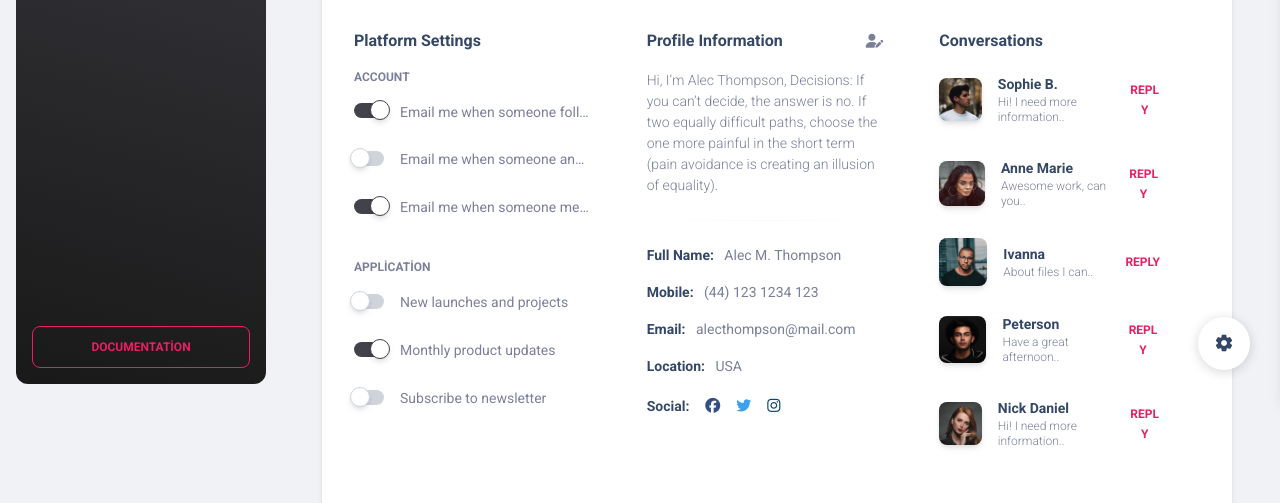
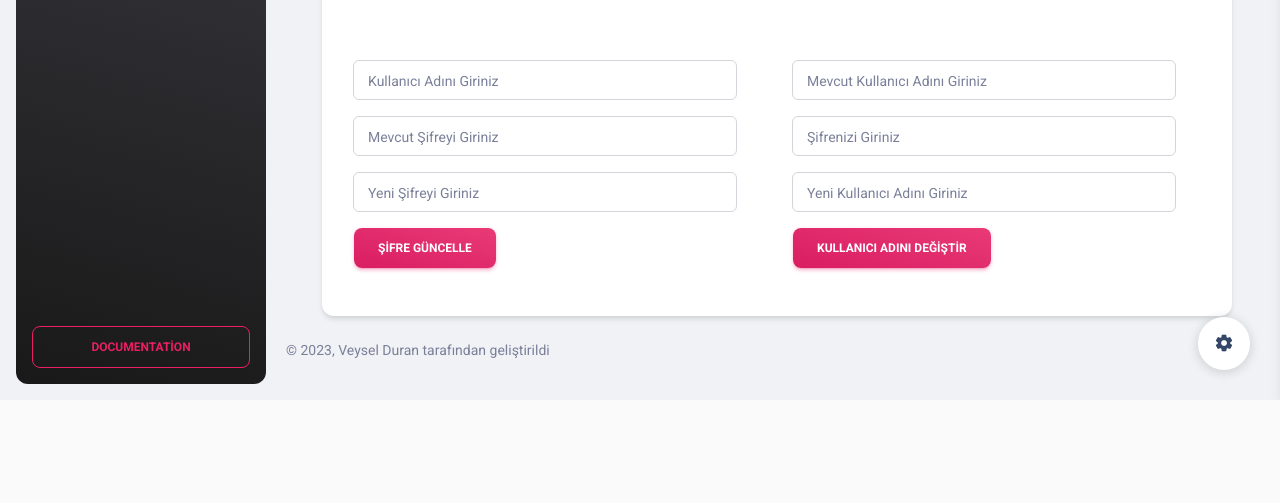
Before and after one commit to yasogithub/QrMenuPhp, a PHP site: page /profile.php in a window 1280 px wide. Shown: the part 400-903 px from the top of the page. After the commit the page ends 800 px from the top, so only its background shows below. Run offline with PHP 8.4, Linux system fonts and the light colour scheme; a user stored in the database is signed in; data comes from the database, SQL or seed files in the repository; some libraries are stand-ins or nearby versions.

Commit message:
profil değişiklikleri

```diff
--- a/admin/inc/afooter.php
+++ b/admin/inc/afooter.php
@@ -6,9 +6,8 @@
                 © <script>
                   document.write(new Date().getFullYear())
                 </script>,
-                made with <i class="fa fa-heart"></i> by
-                <a href="https://www.creative-tim.com" class="font-weight-bold" target="_blank">düzenle</a>
-                düzenle
+                Veysel Duran<i ></i> tarafından
+                geliştirildi
               </div>
             </div>
           </div>
--- a/admin/profile.php
+++ b/admin/profile.php
@@ -1,7 +1,7 @@
 <?php
 include("inc/ahead.php");
 
-$queryString="select * from admin where Id=".$_SESSION["id"];
+$queryString = "select * from admin where Id=" . $_SESSION["id"];
 $sorgu = $baglanti->prepare($queryString);
 $sorgu->execute();
 $sonuc = $sorgu->fetch();
@@ -22,7 +22,7 @@ $sonuc = $sorgu->fetch();
             <div class="col-auto my-auto">
                 <div class="h-100">
                     <h5 class="mb-1">
-                        <?= strtoupper($sonuc["Name"]), " ",strtoupper($sonuc["Surname"])?>
+                        <?= strtoupper($sonuc["Name"]), " ", strtoupper($sonuc["Surname"]) ?>
                     </h5>
                     <p class="mb-0 font-weight-normal text-sm">
                         Admin
@@ -32,7 +32,7 @@ $sonuc = $sorgu->fetch();
             <div class="col-lg-4 col-md-6 my-sm-auto ms-sm-auto me-sm-0 mx-auto mt-3">
                 <div class="nav-wrapper position-relative end-0">
                     <ul class="nav nav-pills nav-fill p-1" role="tablist">
-                        <li class="nav-item">
+                        <!-- <li class="nav-item">
                             <a class="nav-link mb-0 px-0 py-1 active " data-bs-toggle="tab" href="javascript:;" role="tab" aria-selected="true">
                                 <i class="material-icons text-lg position-relative">home</i>
                                 <span class="ms-1">App</span>
@@ -43,11 +43,11 @@ $sonuc = $sorgu->fetch();
                                 <i class="material-icons text-lg position-relative">email</i>
                                 <span class="ms-1">Messages</span>
                             </a>
-                        </li>
+                        </li> -->
                         <li class="nav-item">
                             <a class="nav-link mb-0 px-0 py-1 " data-bs-toggle="tab" href="javascript:;" role="tab" aria-selected="false">
                                 <i class="material-icons text-lg position-relative">settings</i>
-                                <span class="ms-1">Settings</span>
+                                <span class="ms-1">Profil Ayarları</span>
                             </a>
                         </li>
                     </ul>
@@ -56,14 +56,27 @@ $sonuc = $sorgu->fetch();
         </div>
         <div class="row">
             <div class="row">
-                <div class="col-12 col-xl-4">
+                <div class="col-12 col-xl-6">
                     <div class="card card-plain h-100">
                         <div class="card-header pb-0 p-3">
-                            <h6 class="mb-0">Platform Settings</h6>
                         </div>
-                        <div class="card-body p-3">
-                            <h6 class="text-uppercase text-body text-xs font-weight-bolder">Account</h6>
-                            <ul class="list-group">
+                    <div class="card-body p-3">
+                        <form>
+                            <div class="input-group input-group-outline my-3">
+                                <label class="form-label">Kullanıcı Adını Giriniz</label>
+                                <input type="text" class="form-control">
+                            </div>
+                            <div class="input-group input-group-outline my-3">
+                                <label class="form-label">Mevcut Şifreyi Giriniz</label>
+                                <input type="password" class="form-control">
+                            </div>
+                            <div class="input-group input-group-outline my-3">
+                                <label class="form-label">Yeni Şifreyi Giriniz</label>
+                                <input type="password" class="form-control">
+                            </div>
+                        </form>
+                            <a class="btn bg-gradient-primary">Şifre Güncelle</a>
+                            <!-- <ul class="list-group">
                                 <li class="list-group-item border-0 px-0">
                                     <div class="form-check form-switch ps-0">
                                         <input class="form-check-input ms-auto" type="checkbox" id="flexSwitchCheckDefault" checked>
@@ -82,8 +95,8 @@ $sonuc = $sorgu->fetch();
                                         <label class="form-check-label text-body ms-3 text-truncate w-80 mb-0" for="flexSwitchCheckDefault2">Email me when someone mentions me</label>
                                     </div>
                                 </li>
-                            </ul>
-                            <h6 class="text-uppercase text-body text-xs font-weight-bolder mt-4">Application</h6>
+                            </ul> -->
+                            <!-- <h6 class="text-uppercase text-body text-xs font-weight-bolder mt-4">Application</h6>
                             <ul class="list-group">
                                 <li class="list-group-item border-0 px-0">
                                     <div class="form-check form-switch ps-0">
@@ -103,11 +116,11 @@ $sonuc = $sorgu->fetch();
                                         <label class="form-check-label text-body ms-3 text-truncate w-80 mb-0" for="flexSwitchCheckDefault5">Subscribe to newsletter</label>
                                     </div>
                                 </li>
-                            </ul>
+                            </ul> -->
                         </div>
                     </div>
                 </div>
-                <div class="col-12 col-xl-4">
+                <!-- <div class="col-12 col-xl-4">
                     <div class="card card-plain h-100">
                         <div class="card-header pb-0 p-3">
                             <div class="row">
@@ -146,14 +159,28 @@ $sonuc = $sorgu->fetch();
                             </ul>
                         </div>
                     </div>
-                </div>
-                <div class="col-12 col-xl-4">
+                </div> -->
+                <div class="col-12 col-xl-6">
                     <div class="card card-plain h-100">
                         <div class="card-header pb-0 p-3">
-                            <h6 class="mb-0">Conversations</h6>
                         </div>
                         <div class="card-body p-3">
-                            <ul class="list-group">
+                            <form>
+                                <div class="input-group input-group-outline my-3">
+                                    <label class="form-label">Mevcut Kullanıcı Adını Giriniz</label>
+                                    <input type="text" class="form-control">
+                                </div>
+                                <div class="input-group input-group-outline my-3">
+                                    <label class="form-label">Şifrenizi Giriniz</label>
+                                    <input type="password" class="form-control">
+                                </div>
+                                <div class="input-group input-group-outline my-3">
+                                    <label class="form-label">Yeni Kullanıcı Adını Giriniz</label>
+                                    <input type="text" class="form-control">
+                                </div>
+                            </form>
+                            <a class="btn bg-gradient-primary">Kullanıcı Adını Değiştir</a>
+                            <!-- <ul class="list-group">
                                 <li class="list-group-item border-0 d-flex align-items-center px-0 mb-2 pt-0">
                                     <div class="avatar me-3">
                                         <img src="../assets/img/kal-visuals-square.jpg" alt="kal" class="border-radius-lg shadow">
@@ -204,11 +231,11 @@ $sonuc = $sorgu->fetch();
                                     </div>
                                     <a class="btn btn-link pe-3 ps-0 mb-0 ms-auto w-25 w-md-auto" href="javascript:;">Reply</a>
                                 </li>
-                            </ul>
+                            </ul> -->
                         </div>
                     </div>
                 </div>
-                <div class="col-12 mt-4">
+                <!-- <div class="col-12 mt-4">
                     <div class="mb-5 ps-3">
                         <h6 class="mb-1">Projects</h6>
                         <p class="text-sm">Architects design houses</p>
@@ -363,7 +390,7 @@ $sonuc = $sorgu->fetch();
                             </div>
                         </div>
                     </div>
-                </div>
+                </div> -->
             </div>
         </div>
     </div>
```
Also changed, not shown: admin/index.php (+5 -5 lines).
